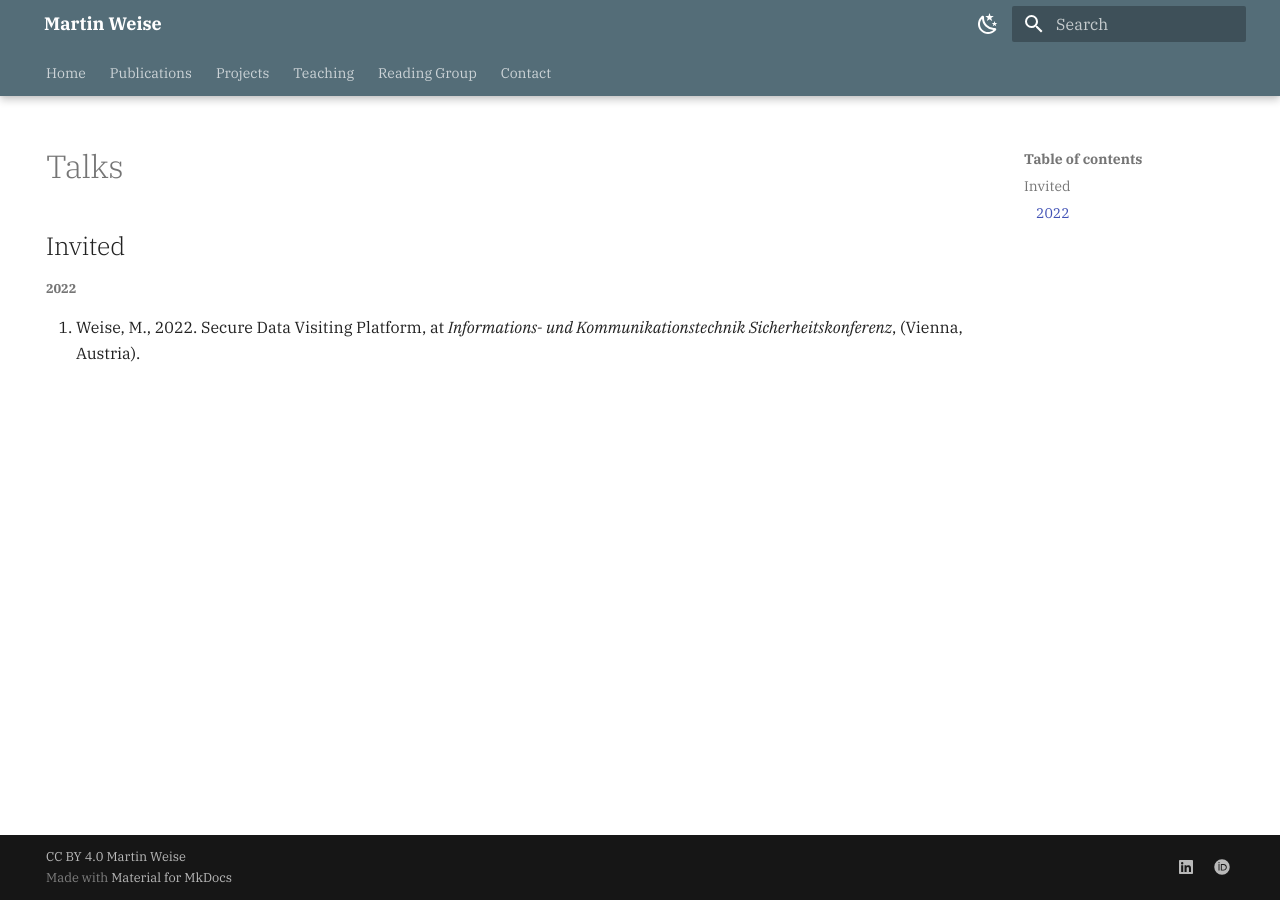
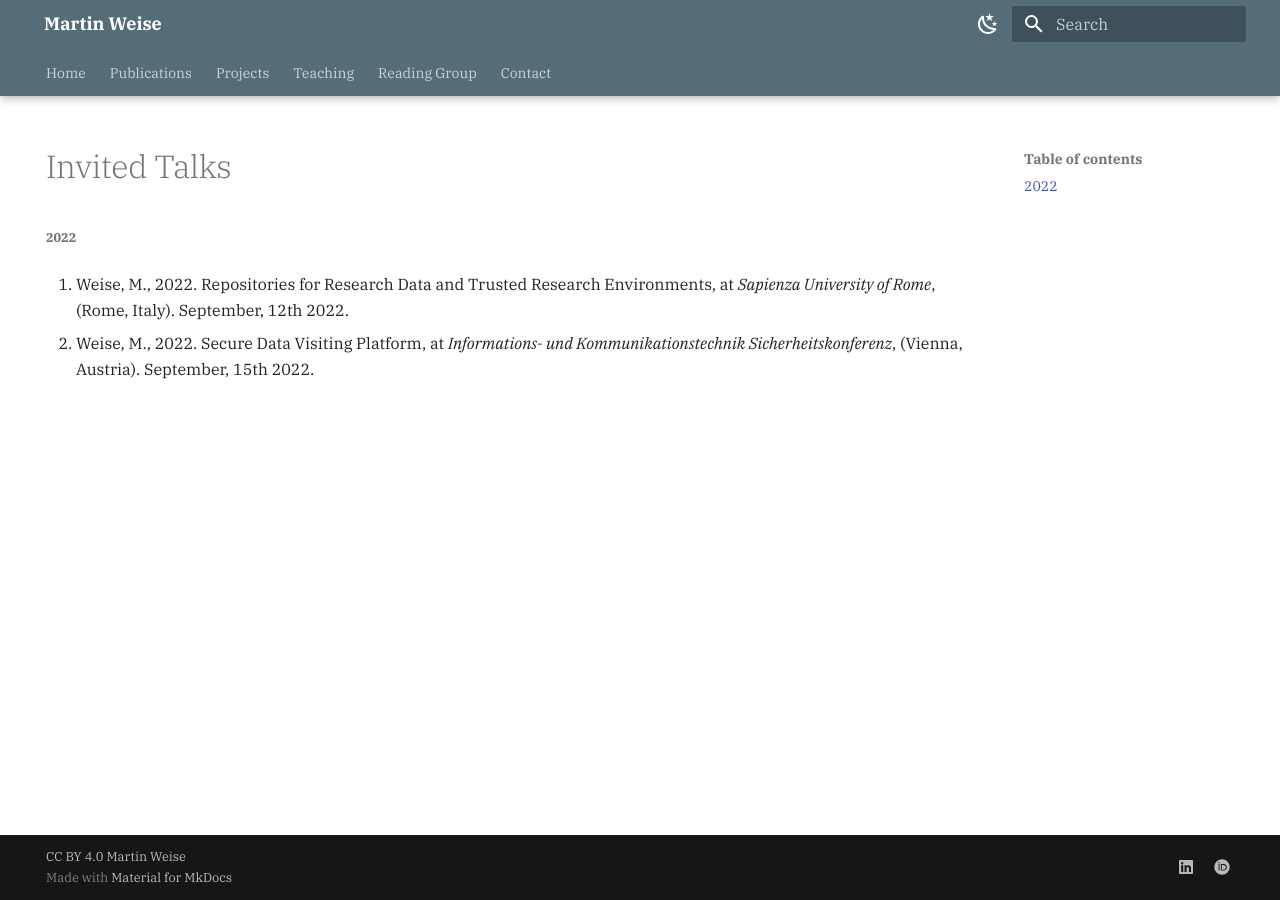
Before and after one commit to MartinWeise/martinweise, an MkDocs documentation site: the page built from docs/talks.md, in a window 1280 px wide. Built offline with MkDocs 1.6.1 and Material for MkDocs 9.7.7, drawn with Linux system fonts in a browser that asks for light colours.

Commit message:
Updated the meeting

```diff
--- a/docs/talks.md
+++ b/docs/talks.md
@@ -5,11 +5,11 @@ hide:
 
 ---
 
-# Talks
-
-## Invited
+# Invited Talks
 
 ##### 2022
 
-1. Weise, M., 2022. Secure Data Visiting Platform, at *Informations- und Kommunikationstechnik
-   Sicherheitskonferenz*, (Vienna, Austria).
+1. Weise, M., 2022. Repositories for Research Data and Trusted Research Environments, at *Sapienza University of Rome*, (Rome, Italy). September, 12th 2022.<br />
+
+2. Weise, M., 2022. Secure Data Visiting Platform, at *Informations- und Kommunikationstechnik
+   Sicherheitskonferenz*, (Vienna, Austria). September, 15th 2022.
```
Also changed, not shown: docs/reading-group.md (+4 -1 lines).
